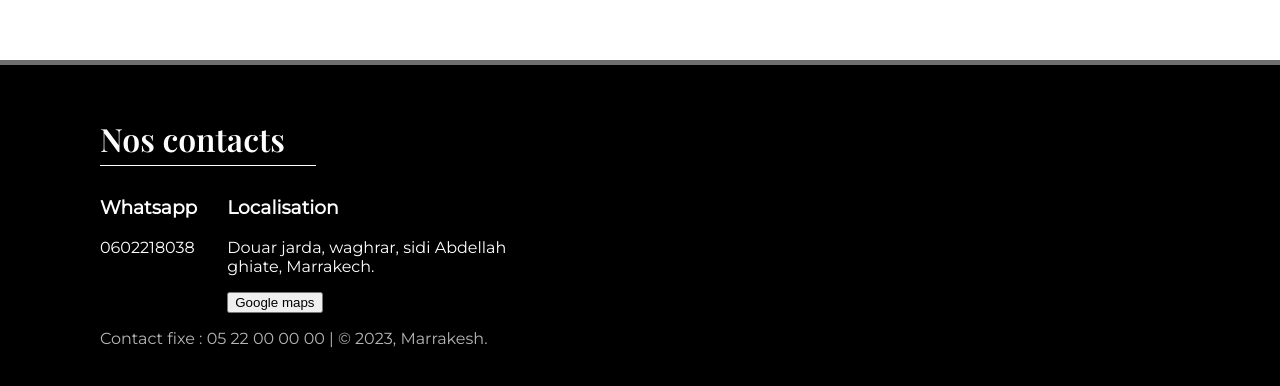
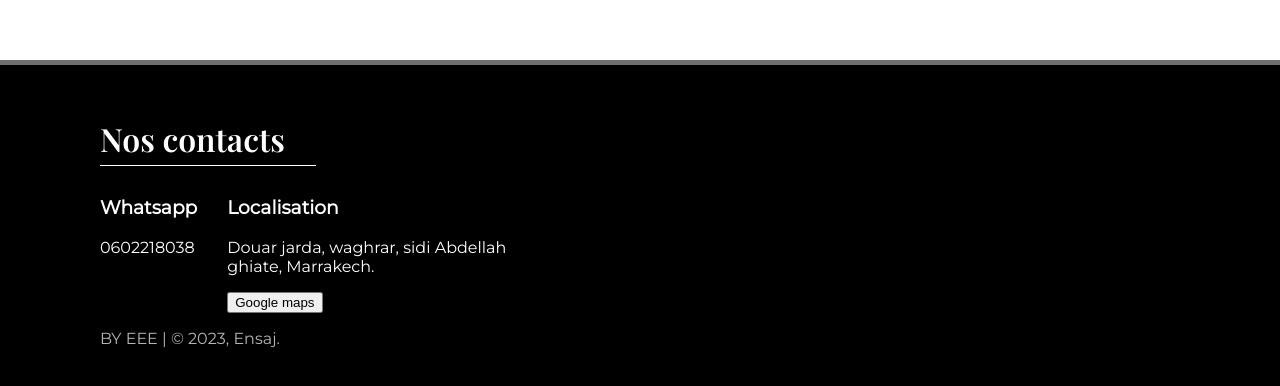
Before and after one commit to MaskedFezz/MaskedFezz.github.io, a plain HTML site: page index.html in a window 1280 px wide. Shown: the part 1866-2252 px from the top of the page. Drawn offline with nearby package versions, Linux system fonts and the light colour scheme; grey boxes are pictures that could not be loaded.

Commit message:
Update index.html

```diff
--- a/index.html
+++ b/index.html
@@ -64,8 +64,7 @@
                 <button onclick="window.location.href='https://maps.google.com/maps/search/Route%20sans%20nom%2C%20Maroc/@31.510107784995107,-7.8670259937644,17z?hl=fr';">Google maps</button>
             </div>
         </div>
-        <p id="contact">Contact fixe : 05 22 00 00 00 | &copy; 2023, Marrakesh.</p>
-    </footer>
+        <p id="contact">BY EEE | &copy; 2023, Ensaj.</p>    </footer>
 
 
 
```
